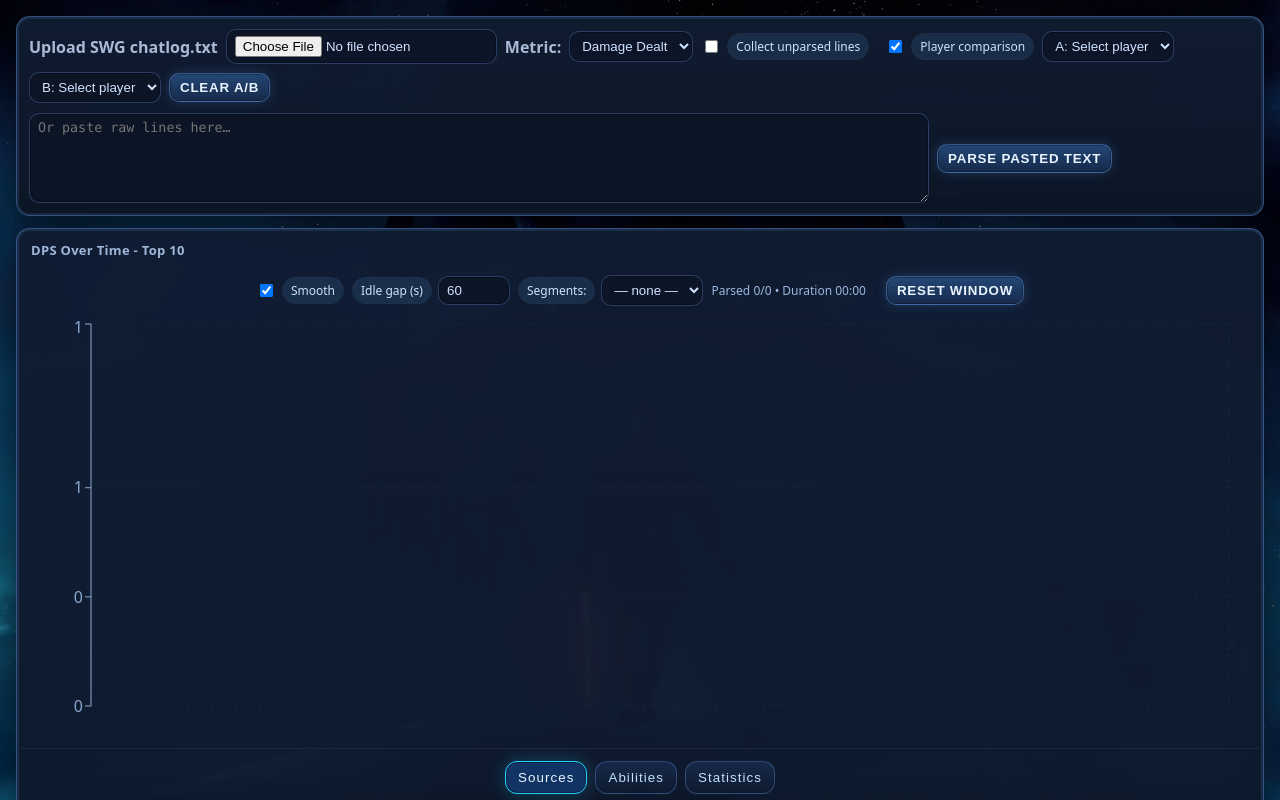
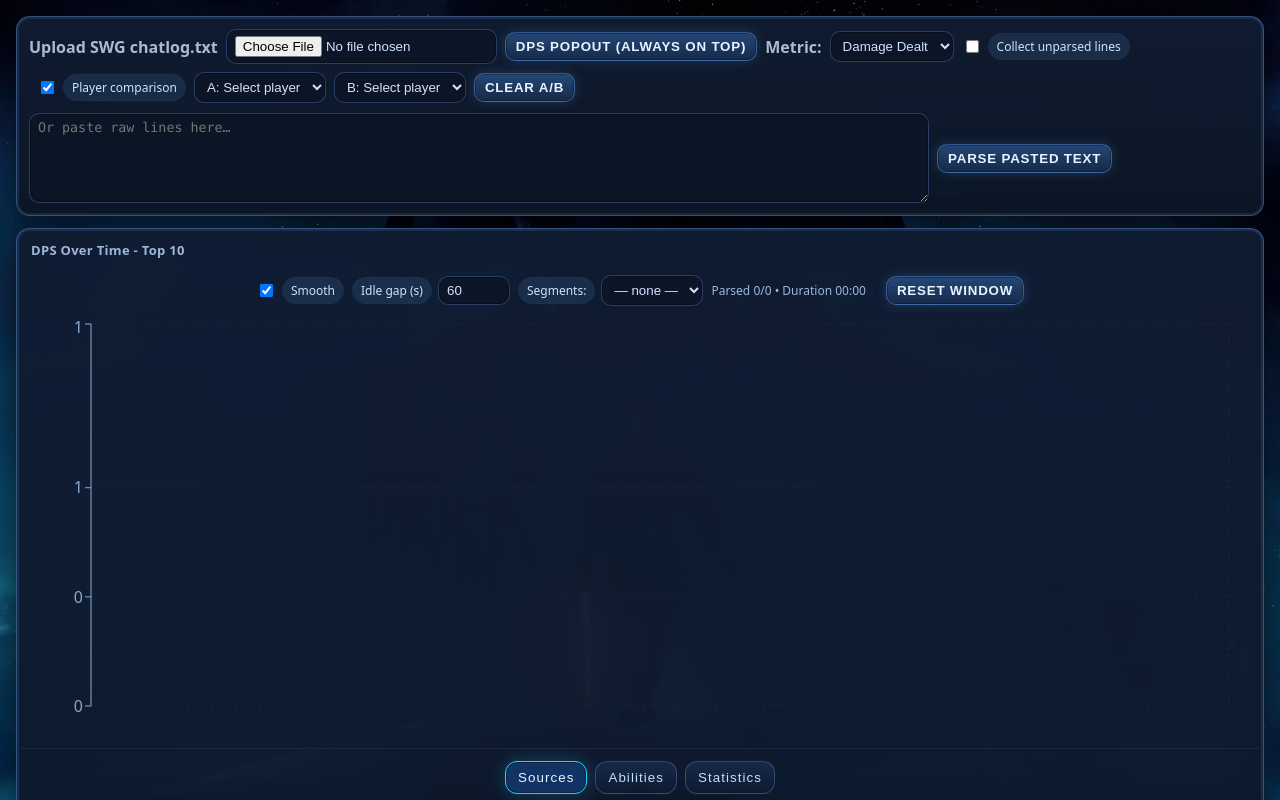
Before and after one commit to BeefySan/SWGLogAnalyzer, a React (Vite) app: page / in a window 1280 px wide. Shown: the top 800 px of the page. Built offline with nearby package versions, Linux system fonts and the light colour scheme.

Commit message:
Update App.tsx

```diff
--- a/src/App.tsx
+++ b/src/App.tsx
@@ -1,5 +1,6 @@
 import React, { useEffect, useMemo, useRef, useState, useCallback, useTransition, useDeferredValue } from "react";
 import ErrorBoundary from "./ErrorBoundary";
+import DpsPopoutButton from "./components/DpsPopoutButton";
 import { ResponsiveContainer, AreaChart, Area, LineChart, Line, CartesianGrid, XAxis, YAxis, Tooltip, Legend, BarChart, Bar, LabelList, Cell, Sankey, ReferenceLine, ReferenceArea } from "recharts";
 
 // --- Bigger, centered label for death-flag ReferenceLines ---
@@ -678,6 +679,24 @@
 
 
   /* -------------------- worker / parsing -------------------- */
+// Popout-only: fresh worker factory so the popout can parse independently
+function makeWorkerForPopout(): Worker {
+  try {
+    // Preferred: module worker via URL
+    return new Worker(new URL('./parser.worker.ts', import.meta.url), { type: 'module' });
+  } catch (e) {
+    // Fallback for Vite: ?worker import
+    try {
+      // @ts-ignore
+      const WorkerCtor = (window as any).__SWG_WORKER_CTOR__;
+      if (WorkerCtor) return new WorkerCtor();
+    } catch {}
+  }
+  // Last resort: dynamic import (async), but our popout expects sync.
+  // If you hit this, add: window.__SWG_WORKER_CTOR__ = (await import('./parser.worker.ts?worker')).default;
+  throw new Error('Unable to construct parser worker for popout');
+}
+
 
 async function ensureWorker(): Promise<Worker>{
     if (workerRef.current) return workerRef.current;
@@ -973,6 +992,18 @@
   const windowStart = useMemo(() => (timeline[0]?.t ?? (baseTimeline[0]?.t ?? 0)), [timeline, baseTimeline]);
   const windowEnd   = useMemo(() => (timeline.length ? timeline[timeline.length-1].t : (baseTimeline.length ? baseTimeline[baseTimeline.length-1].t : duration)), [timeline, baseTimeline, duration]);
 /* -------------------- selectors & memo -------------------- */
+// Selected player helper (A if set, else first in current rows). Return null for "all players".
+function getSelectedPlayerForPopout(): string | null {
+  // If comparison is on and A is chosen, use that; otherwise default to top row
+  try {
+    if (compareOn && pA) return pA || null;
+  } catch {}
+  try {
+    return (rows && rows[0] && rows[0].name) ? rows[0].name : null;
+  } catch {}
+  return null;
+}
+
 
   // Alphabetize and de-duplicate the comparison dropdown
   const names = useMemo(()=>{
@@ -1089,6 +1120,7 @@
             <span style={{opacity:.8,fontWeight:700}}>Upload SWG chatlog.txt</span>
             <input className="input" type="file" accept=".txt,.log" onChange={(e)=>onChoose(e.target.files)} />
           </label>
+          <DpsPopoutButton getSelectedPlayer={getSelectedPlayerForPopout} makeWorker={makeWorkerForPopout} />
 
           <span style={{opacity:.8,fontWeight:700}}>Metric:</span>
           <select className="input" value={metric} onChange={(e)=>setMetric(e.target.value as MetricKey)}>
```
